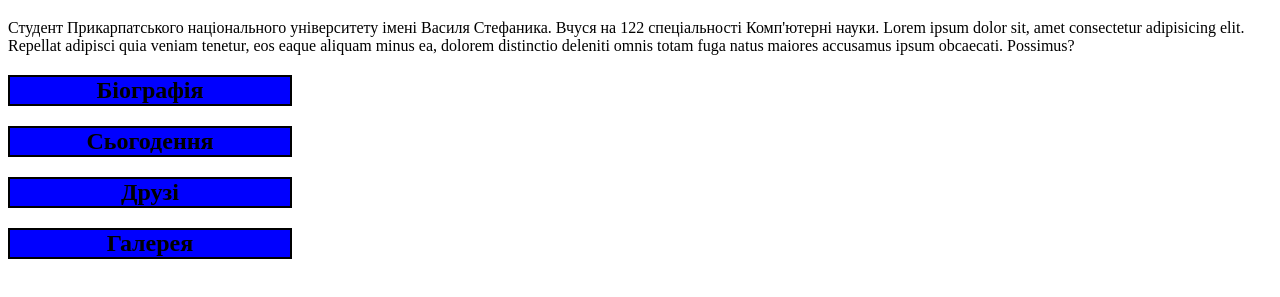
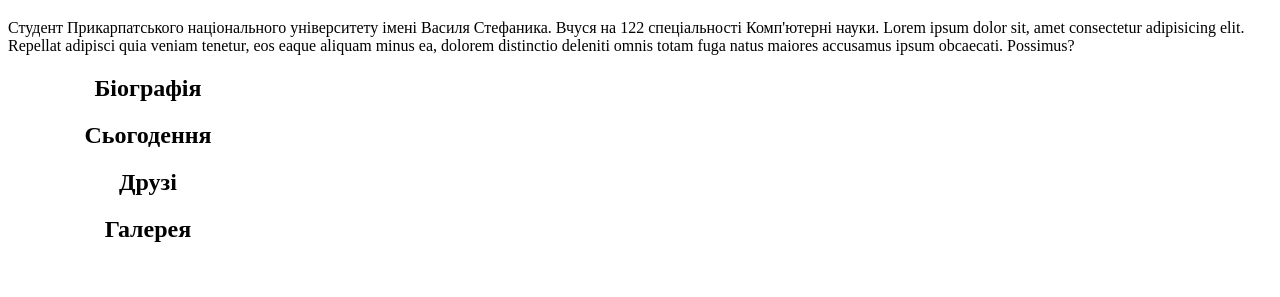
Before and after one commit to Qwer432151/pohdesign, a plain HTML site: page css/index.html in a window 1280 px wide. Shown: the part 61-358 px from the top of the page. Drawn offline with Linux system fonts and the light colour scheme.

Commit message:
Update index.html

```diff
--- a/css/index.html
+++ b/css/index.html
@@ -8,8 +8,6 @@
     <style>
     a:link, a:visited  {
     text-decoration: none;
-    background-color:  blue;
-    border: 2px solid   rgb(0, 0, 0);
     color:black;
     display: block;
     width: 280px;
```
